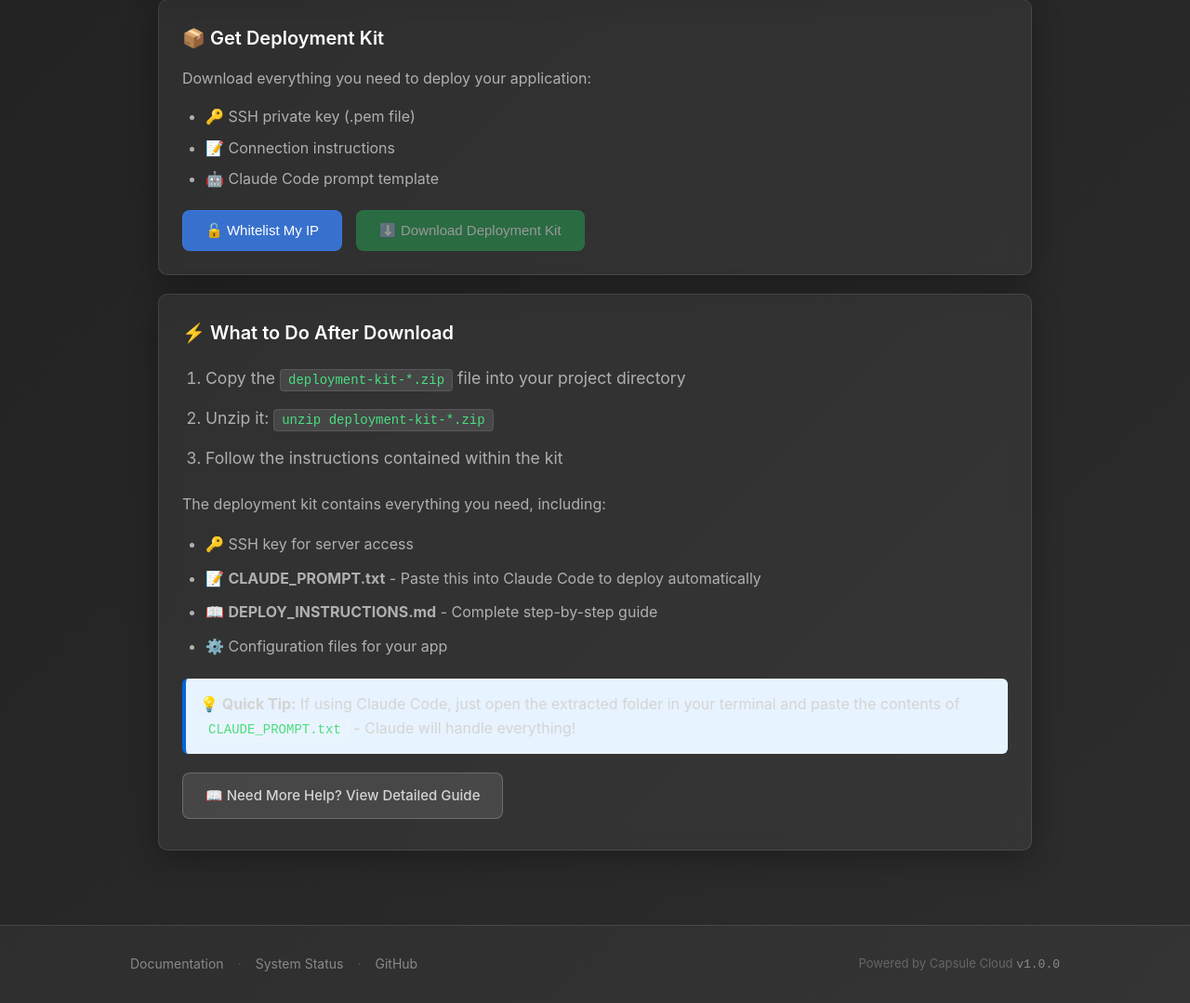
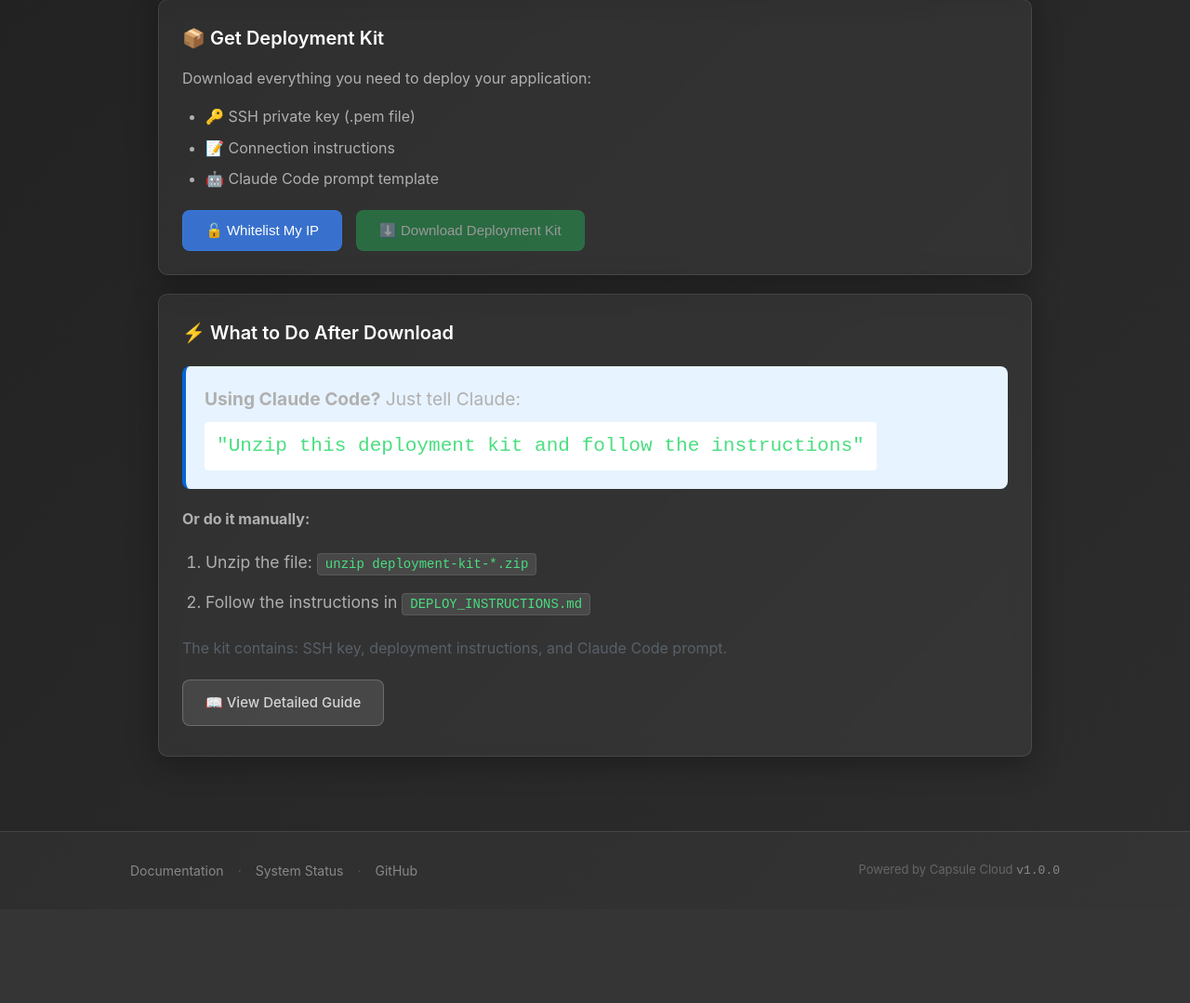
Before and after one commit to davidbmar/deploy-portal, a Flask app: page /deploy/ in a window 1280 px wide. Shown: the part 1007-2086 px from the top of the page at 93% size. After the commit the page ends 1952 px from the top, so only its background shows below. Run offline with Flask 3, Linux system fonts and the light colour scheme; data that the repository does not hold is empty.

Commit message:
Simplify to bare essentials: just tell Claude to unzip and follow instructions

```diff
--- a/templates/provision.html
+++ b/templates/provision.html
@@ -84,29 +84,31 @@
 
     <div class="card">
         <h2>⚡ What to Do After Download</h2>
+
+        <div style="background: #e7f3ff; padding: 20px; border-radius: 8px; border-left: 4px solid #0366d6; margin: 20px 0;">
+            <p style="font-size: 1.2em; margin: 0;">
+                <strong>Using Claude Code?</strong> Just tell Claude:<br>
+                <code style="font-size: 1.1em; background: white; padding: 8px 12px; border-radius: 4px; display: inline-block; margin-top: 10px;">
+                    "Unzip this deployment kit and follow the instructions"
+                </code>
+            </p>
+        </div>
+
+        <p style="margin-top: 20px;">
+            <strong>Or do it manually:</strong>
+        </p>
         <ol style="font-size: 1.1em; line-height: 2;">
-            <li>Copy the <code>deployment-kit-*.zip</code> file into your project directory</li>
-            <li>Unzip it: <code>unzip deployment-kit-*.zip</code></li>
-            <li>Follow the instructions contained within the kit</li>
+            <li>Unzip the file: <code>unzip deployment-kit-*.zip</code></li>
+            <li>Follow the instructions in <code>DEPLOY_INSTRUCTIONS.md</code></li>
         </ol>
 
-        <p style="margin-top: 20px;">
-            The deployment kit contains everything you need, including:
+        <p style="margin-top: 20px; color: #586069;">
+            The kit contains: SSH key, deployment instructions, and Claude Code prompt.
         </p>
-        <ul style="line-height: 1.8;">
-            <li>🔑 SSH key for server access</li>
-            <li>📝 <strong>CLAUDE_PROMPT.txt</strong> - Paste this into Claude Code to deploy automatically</li>
-            <li>📖 <strong>DEPLOY_INSTRUCTIONS.md</strong> - Complete step-by-step guide</li>
-            <li>⚙️ Configuration files for your app</li>
-        </ul>
-
-        <div style="background: #e7f3ff; padding: 15px; border-radius: 6px; border-left: 4px solid #0366d6; margin-top: 20px;">
-            <strong>💡 Quick Tip:</strong> If using Claude Code, just open the extracted folder in your terminal and paste the contents of <code>CLAUDE_PROMPT.txt</code> - Claude will handle everything!
-        </div>
 
         <div style="margin-top: 20px;">
             <a href="/docs/mac-deployment" class="btn btn-secondary" style="text-decoration: none;">
-                📖 Need More Help? View Detailed Guide
+                📖 View Detailed Guide
             </a>
         </div>
     </div>
```
